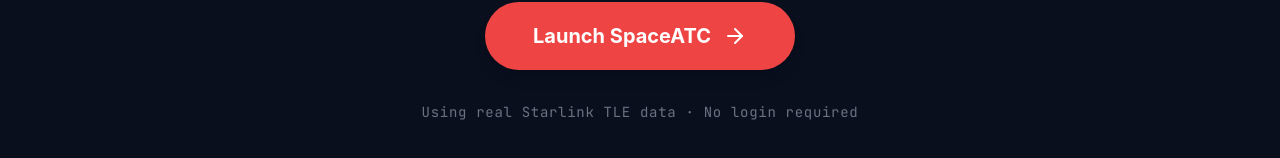
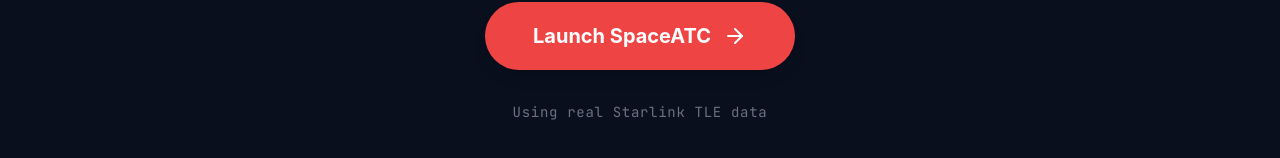
Before and after one commit to Rishet11/spaceatc, a React (Vite) app in the folder frontend/: page / in a window 1280 px wide. Shown: the part 2767-2925 px from the top of the page. Built offline with nearby package versions, Linux system fonts and the light colour scheme.

Commit message:
fix: remove no login required text

```diff
--- a/frontend/src/pages/Landing.tsx
+++ b/frontend/src/pages/Landing.tsx
@@ -256,7 +256,7 @@ export const Landing: React.FC = () => {
         </button>
 
         <p className="z-10 mt-8 text-gray-500 font-mono text-sm tracking-wider">
-          Using real Starlink TLE data · No login required
+          Using real Starlink TLE data
         </p>
       </section>
     </div>
```
